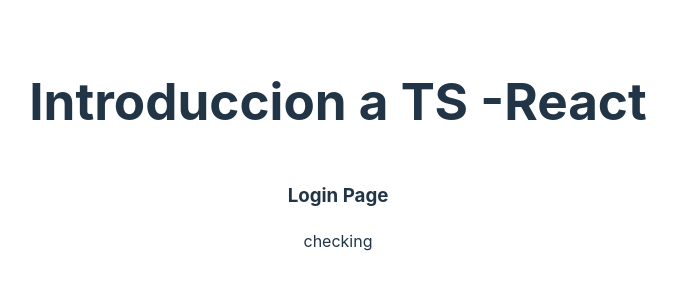
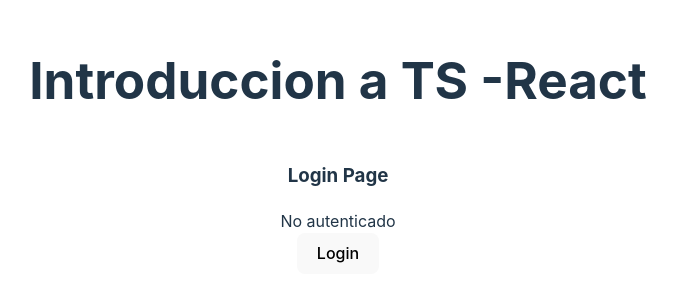
Before and after one commit to diagomezpa/01-react-foundation, a React (Vite) app: page / in a window 1280 px wide. Shown: the part 254-556 px from the top of the page, without its empty margins (334-1011 px from the left). Built offline with nearby package versions, Linux system fonts and the light colour scheme; the HTML template or start-up script is replaced by a standard one.

Commit message:
seccion 2 video 17 zustand login y logout

```diff
--- a/src/components/LoginPage.tsx
+++ b/src/components/LoginPage.tsx
@@ -1,12 +1,41 @@
-import React from 'react';
+import React, { useEffect } from 'react';
 import { useAuthStore } from '../store/auth.store';
 
 export const LoginPage = () => {
     const authStatus = useAuthStore((state) => state.status);
+    const user = useAuthStore((state) => state.user);
+    const login = useAuthStore((state) => state.login);
+    const logout = useAuthStore((state) => state.logout);
+
+    useEffect(() => {
+        setTimeout(() => {
+            logout();
+        }, 1500);
+    },[]);
+
+    if (authStatus === 'checking') {
+        return <h3> Loading ...</h3>;
+    }
     return (
         <>
             <h3>Login Page</h3>
-            {authStatus}
+            {authStatus === 'authenticated' ? (
+                <div> Autenticado como:{JSON.stringify(user, null, 2)} </div>
+            ) : (
+                <div>No autenticado</div>
+            )}
+
+            {authStatus === 'authenticated' ? (
+                <button onClick={logout}>logout</button>
+            ) : (
+                <button
+                    onClick={() => {
+                        login('diagomazps@gmail.com', '123');
+                    }}
+                >
+                    Login
+                </button>
+            )}
         </>
     );
 };
--- a/src/store/auth.store.ts
+++ b/src/store/auth.store.ts
@@ -6,12 +6,26 @@
     user?: {
         name: string;
         email: string;
-
     };
+    login: (email: string, password: string) => void;
+    logout: () => void;
 }
 
 export const useAuthStore = create<AuthState>()((set) => ({
     status: 'checking',
     token: undefined,
-    user: undefined
+    user: undefined,
+    login: (email: string, password: string) => {
+        set({
+            status:'authenticated',
+            token: 'ABC123',
+            user: {
+                name: 'Jhon Doe',
+                email: email
+            }
+        })
+    },
+    logout: () =>{
+        set({status:'unauthenticated', token:undefined , user: undefined})
+    }
 }));
```
